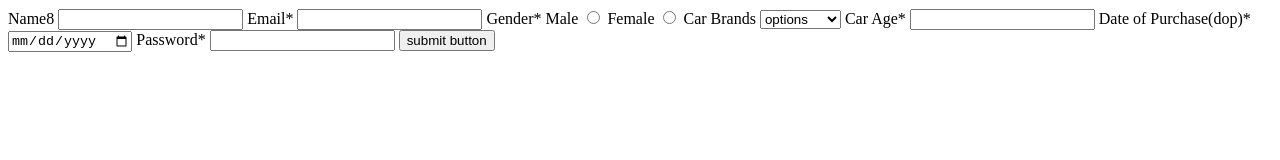
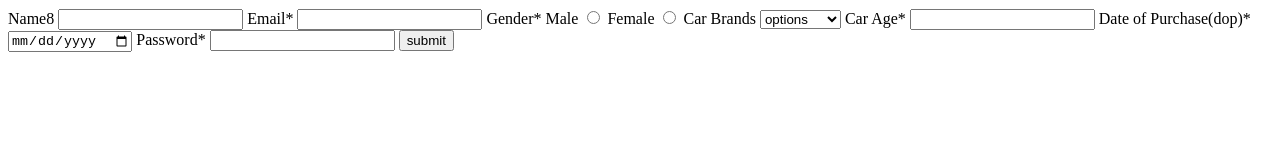
Before and after one commit to acciojob/car-insurance-form-arpit-dahat, a website: page main.html in a window 1280 px wide. Drawn offline with Linux system fonts and the light colour scheme.

Commit message:
Car Insurance Form

```diff
--- a/main.html
+++ b/main.html
@@ -40,7 +40,7 @@
 	<label for="password">Password*</label>
 	<input type="password" id="password" name="password" required>
 
-	<button type="button" value="submit">submit button</button>
+	<button type="button" value="submit">submit</button>
 </form>
 </body>
 
```
